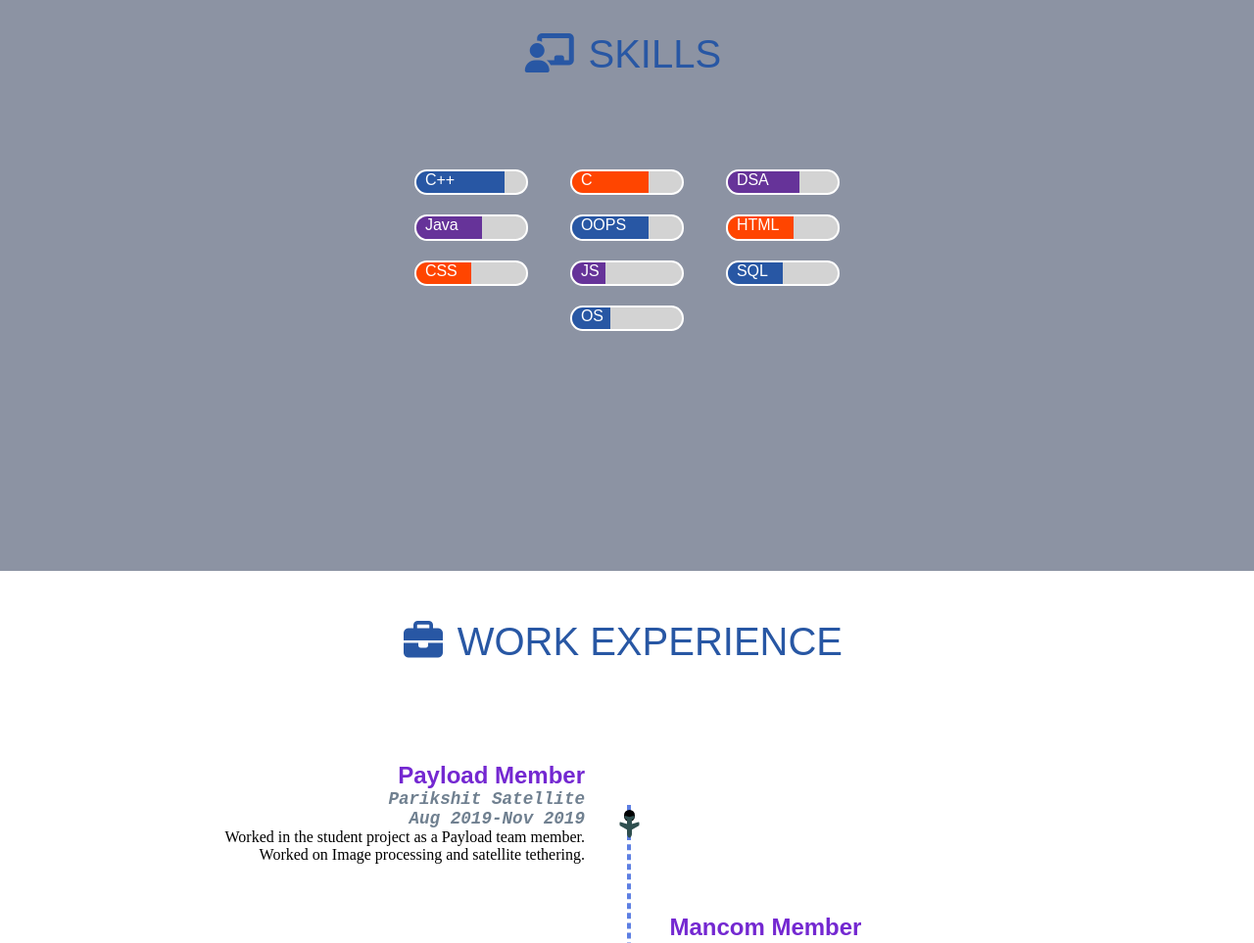
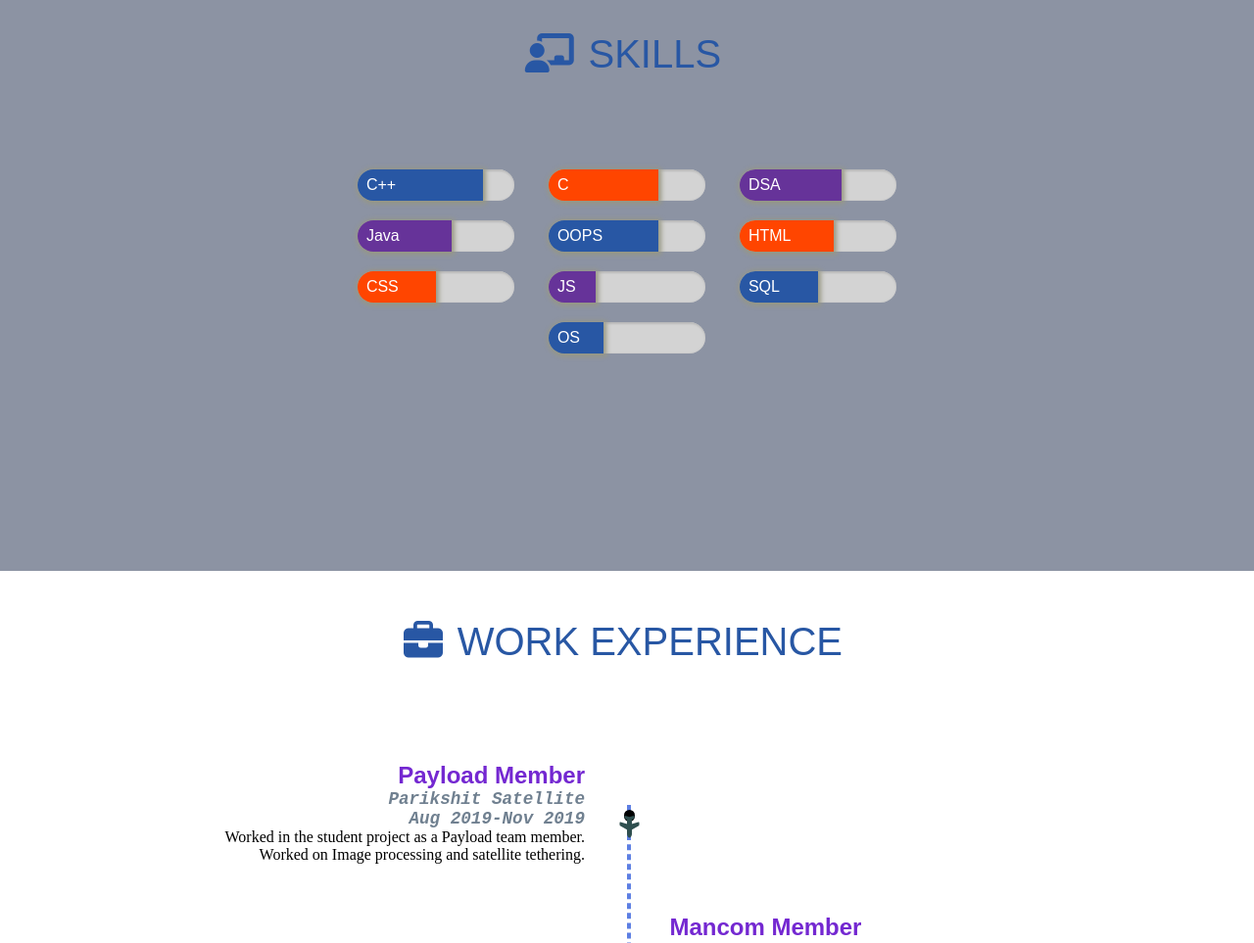
Before and after one commit to me-no-coder/resume, a plain HTML site: page index.html in a window 1280 px wide. Shown: the part 869-1832 px from the top of the page at 98% size. Drawn offline with nearby package versions, Linux system fonts and the light colour scheme.

Commit message:
Added JavaScript file

```diff
--- a/index.html
+++ b/index.html
@@ -16,7 +16,7 @@
 <body>
 	<header id="body-header" class="">
 		<nav>
-			<ul class="horizontal-list text-center">
+			<ul class="horizontal-list text-center nav-menu">
 				<li>
 					<a href="#"> Home </a>
 				</li>
@@ -92,70 +92,70 @@
 			</h1>
 			<div class="skills-display">
 				<div class="skill-progress">
-					<div class="eighty-percent mb-blue">
+					<div class="eighty-percent mb-blue skill-text-align">
 						<div class="skill-name">
 							<span> &nbsp; C++ </span>
 						</div>
 					</div>
 				</div>
 				<div class="skill-progress">
-					<div class="seventy-percent mb-orange">
+					<div class="seventy-percent mb-orange skill-text-align">
 						<div class="skill-name">
 							<span> &nbsp; C </span>
 						</div>
 					</div>
 				</div>
 				<div class="skill-progress">
-					<div class="sixty-five-percent mb-purple">
+					<div class="sixty-five-percent mb-purple skill-text-align">
 						<div class="skill-name">
 							<span> &nbsp; DSA </span>
 						</div>
 					</div>
 				</div>
 				<div class="skill-progress">
-					<div class="sixty-percent mb-purple">
+					<div class="sixty-percent mb-purple skill-text-align">
 						<div class="skill-name">
 							<span> &nbsp; Java </span>
 						</div>
 					</div>
 				</div>
 				<div class="skill-progress">
-					<div class="seventy-percent mb-blue">
+					<div class="seventy-percent mb-blue skill-text-align">
 						<div class="skill-name">
 							<span> &nbsp; OOPS </span>
 						</div>
 					</div>
 				</div>
 				<div class="skill-progress">
-					<div class="sixty-percent mb-orange">
+					<div class="sixty-percent mb-orange skill-text-align">
 						<div class="skill-name">
 							<span> &nbsp; HTML </span>
 						</div>
 					</div>
 				</div>
 				<div class="skill-progress">
-					<div class="fifty-percent mb-orange">
+					<div class="fifty-percent mb-orange skill-text-align">
 						<div class="skill-name">
 							<span> &nbsp; CSS </span>
 						</div>
 					</div>
 				</div>
 				<div class="skill-progress">
-					<div class="thirty-percent mb-purple">
+					<div class="thirty-percent mb-purple skill-text-align">
 						<div class="skill-name">
 							<span> &nbsp; JS </span>
 						</div>
 					</div>
 				</div>
 				<div class="skill-progress">
-					<div class="fifty-percent mb-blue">
+					<div class="fifty-percent mb-blue skill-text-align">
 						<div class="skill-name">
 							<span> &nbsp; SQL </span>
 						</div>
 					</div>
 				</div>
 				<div class="skill-progress">
-					<div class="thirty-five-percent mb-blue">
+					<div class="thirty-five-percent mb-blue skill-text-align">
 						<div class="skill-name">
 							<span> &nbsp; OS </span>
 						</div>
@@ -375,5 +375,6 @@
 			</div>
 		</section>
 	</main>
+	<script src="main.js"></script>
 </body>
 </html>
--- /dev/null
+++ b/main.js
@@ -0,0 +1,22 @@
+var navMenuAnchorTags=document.querySelectorAll('.nav-menu a');
+//console.log(navMenuAnchorTags);
+for(var i=0; i<navMenuAnchorTags.length; i++)
+{
+	navMenuAnchorTags[i].addEventListener('click', function(event)
+	{
+		event.preventDefault();
+		var targetSectionID=this.textContent.trim().toLowerCase();
+		var targetSection=document.getElementById(targetSectionID);
+		console.log(targetSection);
+		var interval=setInterval(function()
+		{
+			var targetSectionCoordinates=targetSection.getBoundingClientRect();
+			if(targetSectionCoordinates.top<=0)
+			{
+				clearInterval(interval);
+				return;
+			}
+			window.scrollBy(0, 40);
+		}, 10);
+	});
+}
--- a/style.css
+++ b/style.css
@@ -162,7 +162,7 @@ section:nth-child(2n+1){
 .skills-display{
 	background-color: transparent;
 	width: 70%;
-	max-width: 500px;
+	max-width: 600px;
 	/*border: 2px solid black;*/
 	height: auto;
 	display:  flex;
@@ -171,23 +171,35 @@ section:nth-child(2n+1){
 }
 
 .skill-progress{
-	height: 1.4rem;
-	width: 7rem;
+	height: 2rem;
+	width: 10rem;
 	background-color: lightgrey;
-	border-radius: 0.8rem;
-	border: 2px solid white;
+	border-radius:1rem;
+	box-shadow: 1px 1px 2px 1px #b9b9b9 inset;
 	margin: 10px;
 }
 
-.skill-progress>div{
-	border-radius: 20px 0px 0px 20px;
+.skill-progress > div {
+    border-radius: 20px 0px 0px 20px;
+    box-shadow: 1px 1px 5px 2px #989882;
 }
+
+/*.skill-name{
+	text-align: center;
+}*/
 
 .skill-name span{
 	color: white;
 	font-size: 1rem;
 	margin-bottom: 75px;
+	display: table-cell;
+  	vertical-align: baseline;
+}
 
+.skill-text-align{
+	display: flex;
+	flex-direction: column;
+	justify-content: space-evenly;
 }
 
 /*Common margin*/
```
